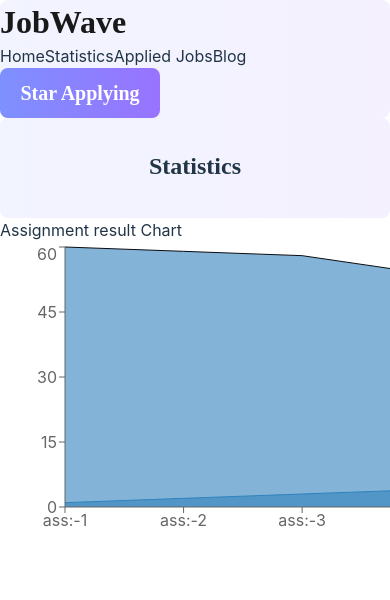
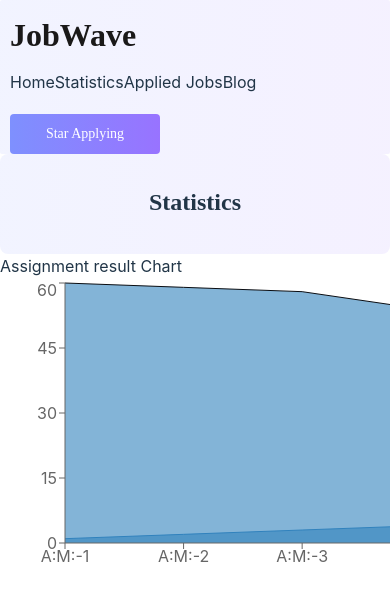
Before and after one commit to shahid1105/jobweb, a React (Vite) app: page /statistics in a window 390 px wide. Shown: the top 600 px of the page. Built offline with nearby package versions, Linux system fonts and the light colour scheme.

Commit message:
home page responsive

```diff
--- a/src/components/Feature/Feature.css
+++ b/src/components/Feature/Feature.css
@@ -40,3 +40,34 @@
   border-radius: 8px;
   background: linear-gradient(90deg, #7e90fe 0%, #9873ff 100%);
 }
+
+@media only screen and (max-width: 576px) {
+  .job-card-container {
+    display: block;
+  }
+  .feature-job-card {
+    width: 100%;
+    margin-bottom: 20px;
+    padding: 30px;
+  }
+  .job-name {
+    font-size: 24px;
+    line-height: 15px;
+  }
+  .company-name {
+    font-size: 18px;
+    line-height: 15px;
+  }
+  .fulltime-remote {
+    padding: 2px 5px;
+    border-radius: 4px;
+  }
+  .btn-view {
+    font-weight: 600;
+    font-size: 18px;
+    line-height: 15px;
+    width: 150px;
+    height: 40px;
+    border-radius: 4px;
+  }
+}
--- a/src/components/Feature/Feature.jsx
+++ b/src/components/Feature/Feature.jsx
@@ -16,8 +16,8 @@ const Feature = ({ feature }) => {
     salary,
   } = feature;
   return (
-    <div>
-      <div className="feature-job-card">
+    <div className="feature-job-card">
+      <div>
         <img src={companyLogo} alt="" />
         <h1 className="mt-3 mb-3 job-name">{jobName}</h1>
         <h3 className="company-name">{companyName}</h3>
@@ -25,12 +25,12 @@ const Feature = ({ feature }) => {
           <h4 className="fulltime-remote">{fulltime}</h4>
           <h4 className="fulltime-remote">{remote}</h4>
         </div>
-        <div className="flex gap-5 mt-3">
+        <div className="md:flex lg:flex md:gap-5 lg:gap-5 mt-3">
           <h4 className="flex gap-2 items-center">
             <FontAwesomeIcon icon={faLocationDot} />
             {location}
           </h4>
-          <h4>Salary: {salary}</h4>
+          <h4 className="mt-3 md:mt-0 lg:mt-0">Salary: {salary}</h4>
         </div>
         <div className="mt-3">
           <Link to={`/viewDetails/${id}`}>
--- a/src/components/Header/Header.css
+++ b/src/components/Header/Header.css
@@ -14,7 +14,7 @@
   color: #7e90fe;
 }
 .header-img {
-  width: 700px;
+  width: 600px;
   height: 500px;
 }
 .get-btn {
@@ -46,5 +46,5 @@
     rgba(126, 144, 254, 0.1) 0%,
     rgba(152, 115, 255, 0.1) 100%
   );
-  border-radius: 8px;
+  border-radius: 2px;
 }
--- a/src/components/Header/Header.jsx
+++ b/src/components/Header/Header.jsx
@@ -1,13 +1,14 @@
 import React from "react";
 import { Link } from "react-router-dom";
 import "./Header.css";
+import headerImage from "../../../public/image/P3OLGJ1 copy 1.png";
 
 const Header = () => {
   return (
     <header className="bg-color">
-      <div className="pt-14">
-        <section className="flex gap-y-14">
-          <div className="one-step-div mt-16 md:ms-48">
+      <div className="md:pt-14 lg:pt-14">
+        <section className="flex md:gap-y-14 lg:gap-y-14">
+          <div className="one-step-div md:mt-16 lg:mt-16 md:ms-48 lg:ms-48">
             <h1 className="one-step-title">
               One Step Closer To Your{" "}
               <span className="dream-job">Dream Job</span>
@@ -17,14 +18,12 @@ const Header = () => {
               you need. Its your future. Come find it. Manage all your job
               application from start to finish.
             </p>
-            <button className="get-btn">Get Started</button>
+            <div>
+              <button className="get-btn">Get Started</button>
+            </div>
           </div>
           <div>
-            <img
-              className="header-img"
-              src="../../../public/image/P3OLGJ1 copy 1.png"
-              alt=""
-            />
+            <img className="header-img" src={headerImage} alt="" />
           </div>
         </section>
       </div>
--- a/src/components/Home/Home.css
+++ b/src/components/Home/Home.css
@@ -46,3 +46,95 @@
   background: linear-gradient(90deg, #7e90fe 0%, #9873ff 100%);
   border-radius: 8px;
 }
+
+@media only screen and (max-width: 576px) {
+  #root {
+    max-width: 576px;
+  }
+  .featured-container {
+    margin-top: 25px;
+  }
+  .featured-job {
+    margin-bottom: 10px;
+    font-weight: 800;
+    font-size: 24px;
+    line-height: 25px;
+  }
+  .feature-para {
+    font-weight: 400;
+    font-size: 14px;
+    line-height: 15px;
+  }
+  /* header style */
+  .one-step-div {
+    padding: 10px;
+    width: 350px;
+    height: 200px;
+  }
+  .one-step-title {
+    font-weight: 800;
+    font-size: 24px;
+    line-height: 30px;
+  }
+  .header-img {
+    width: 500px;
+    height: 300px;
+  }
+  .get-btn {
+    font-weight: 400;
+    font-size: 14px;
+    line-height: 12px;
+    padding: 2px 8px;
+
+    width: 150px;
+    height: 40px;
+    border-radius: 4px;
+    margin-top: 15px;
+  }
+
+  .header-para {
+    font-weight: 400;
+    font-size: 14px;
+    line-height: 15px;
+  }
+  /* navbar style */
+  .job-web {
+    font-weight: 800;
+    font-size: 32px;
+    line-height: 30px;
+    margin-bottom: 20px;
+  }
+  .btn-star {
+    margin-top: 20px;
+    font-weight: 400;
+    font-size: 14px;
+    line-height: 12px;
+    padding: 2px 8px;
+
+    width: 150px;
+    height: 40px;
+    border-radius: 4px;
+  }
+  .job-web-nav {
+    padding-top: 20px;
+    padding-left: 10px;
+  }
+  /* job card style */
+
+  .category-div {
+    padding: 20px;
+    margin-bottom: 20px;
+    margin-left: 20px;
+  }
+
+  /* see more btn */
+  .see-more-btn {
+    font-weight: 600;
+    font-size: 18px;
+    line-height: 15px;
+
+    width: 150px;
+    height: 40px;
+    border-radius: 4px;
+  }
+}
--- a/src/components/JobCategory/JObCategory.css
+++ b/src/components/JobCategory/JObCategory.css
@@ -22,3 +22,21 @@
 
   color: #757575;
 }
+
+@media only screen and (max-width: 576px) {
+  /* job category container */
+  .job-category-container {
+    margin-top: 25px;
+  }
+  .job-category {
+    margin-bottom: 10px;
+    font-weight: 800;
+    font-size: 24px;
+    line-height: 25px;
+  }
+  .job-category-para {
+    font-weight: 400;
+    font-size: 14px;
+    line-height: 15px;
+  }
+}
--- a/src/components/Navbar/Navbar.css
+++ b/src/components/Navbar/Navbar.css
@@ -25,5 +25,5 @@
     rgba(126, 144, 254, 0.1) 0%,
     rgba(152, 115, 255, 0.1) 100%
   );
-  border-radius: 8px;
+  border-radius: 2px;
 }
--- a/src/components/Navbar/Navbar.jsx
+++ b/src/components/Navbar/Navbar.jsx
@@ -5,7 +5,7 @@ import "./Navbar.css";
 const Navbar = () => {
   return (
     <div className="navbar-bg">
-      <nav className="md:mx-48 flex justify-between pt-16 px-3 job-web-nav">
+      <nav className="md:mx-48 lg:mx-48 md:flex lg:flex md:justify-between lg:justify-between md:pt-16 lg:pt-16 md:px-3 lg:px-3 job-web-nav">
         <div>
           <h1 className="job-web">JobWave</h1>
         </div>
--- a/src/components/Statistics/Statistics.jsx
+++ b/src/components/Statistics/Statistics.jsx
@@ -13,14 +13,14 @@ import {
 
 const Statistics = () => {
   const assignmentResult = [
-    { id: 1, assignmentName: "ass:-1", assignmentMark: 60 },
-    { id: 2, assignmentName: "ass:-2", assignmentMark: 59 },
-    { id: 3, assignmentName: "ass:-3", assignmentMark: 58 },
-    { id: 4, assignmentName: "ass:-4", assignmentMark: 54 },
-    { id: 5, assignmentName: "ass:-5", assignmentMark: 56 },
-    { id: 6, assignmentName: "ass:-6", assignmentMark: 60 },
-    { id: 7, assignmentName: "ass:-7", assignmentMark: 60 },
-    { id: 8, assignmentName: "ass:-8", assignmentMark: 58 },
+    { id: 1, assignmentName: "A:M:-1", assignmentMark: 60 },
+    { id: 2, assignmentName: "A:M:-2", assignmentMark: 59 },
+    { id: 3, assignmentName: "A:M:-3", assignmentMark: 58 },
+    { id: 4, assignmentName: "A:M:-4", assignmentMark: 54 },
+    { id: 5, assignmentName: "A:M:-5", assignmentMark: 56 },
+    { id: 6, assignmentName: "A:M:-6", assignmentMark: 60 },
+    { id: 7, assignmentName: "A:M:-7", assignmentMark: 60 },
+    { id: 8, assignmentName: "A:M:-8", assignmentMark: 58 },
   ];
 
   return (
```
